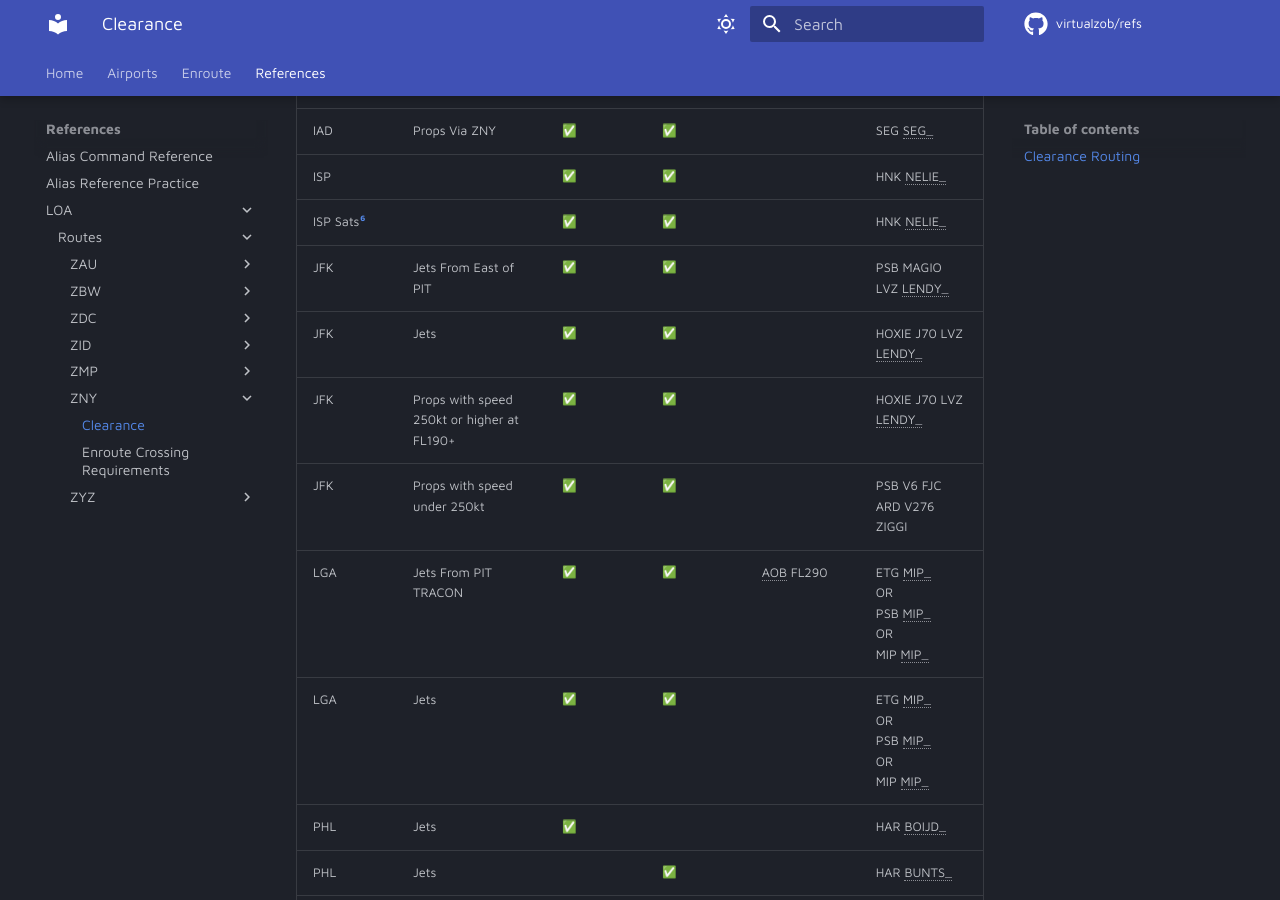
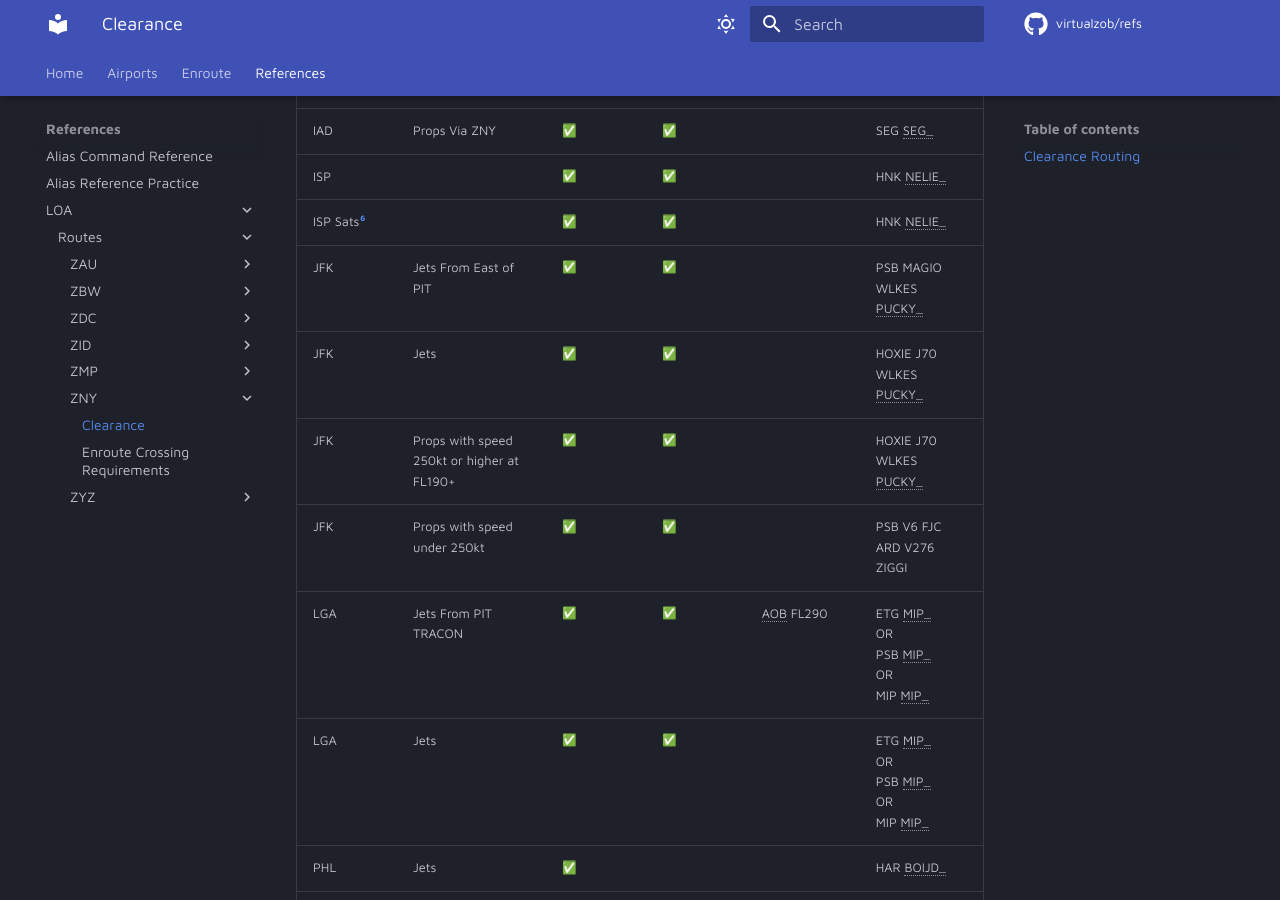
Before and after one commit to virtualZOB/refs, an MkDocs documentation site: the page built from docs/references/LOA/Routes/ZNY/Clearance.md, in a window 1280 px wide and 900 px high, scrolled down 1326 px. Built offline with MkDocs 1.6.1 and Material for MkDocs 9.7.7, drawn with Linux system fonts in a browser that asks for light colours; emoji names are drawn with the system emoji font; comment, search, counter and statistics services are not loaded.

Commit message:
Add pucky

```diff
--- a/docs/references/LOA/Routes/ZNY/Clearance.md
+++ b/docs/references/LOA/Routes/ZNY/Clearance.md
@@ -24,9 +24,9 @@
 | IAD | Props Via ZNY|  :white_check_mark: |  :white_check_mark:  | | SEG SEG_ |
 | ISP | | :white_check_mark: |  :white_check_mark: | | HNK NELIE_ |
 | ISP Sats[^6]| | :white_check_mark: |  :white_check_mark: | | HNK NELIE_ |
-| JFK | Jets From East of PIT | :white_check_mark: |  :white_check_mark: | | PSB MAGIO LVZ LENDY_ |
-| JFK | Jets | :white_check_mark: |  :white_check_mark: | | HOXIE J70 LVZ LENDY_ |
-| JFK | Props with speed 250kt or higher at FL190+ | :white_check_mark: |  :white_check_mark: | | HOXIE J70 LVZ LENDY_ |
+| JFK | Jets From East of PIT | :white_check_mark: |  :white_check_mark: | | PSB MAGIO WLKES PUCKY_ |
+| JFK | Jets | :white_check_mark: |  :white_check_mark: | | HOXIE J70 WLKES PUCKY_ |
+| JFK | Props with speed 250kt or higher at FL190+ | :white_check_mark: |  :white_check_mark: | | HOXIE J70 WLKES PUCKY_ |
 | JFK | Props with speed under 250kt | :white_check_mark: |  :white_check_mark: | | PSB V6 FJC ARD V276 ZIGGI |
 | LGA | Jets From PIT TRACON |:white_check_mark: |  :white_check_mark: | AOB FL290 | ETG MIP_ <br> OR <br> PSB MIP_ <br> OR <br> MIP MIP_ |
 | LGA | Jets |:white_check_mark: |  :white_check_mark: | | ETG MIP_ <br> OR <br> PSB MIP_ <br> OR <br> MIP MIP_ |
```
Also changed, not shown: docs/references/LOA/Routes/ZBW/Clearance.md (+1 -1 lines), includes/abbreviations.md (+1 -0 lines).
